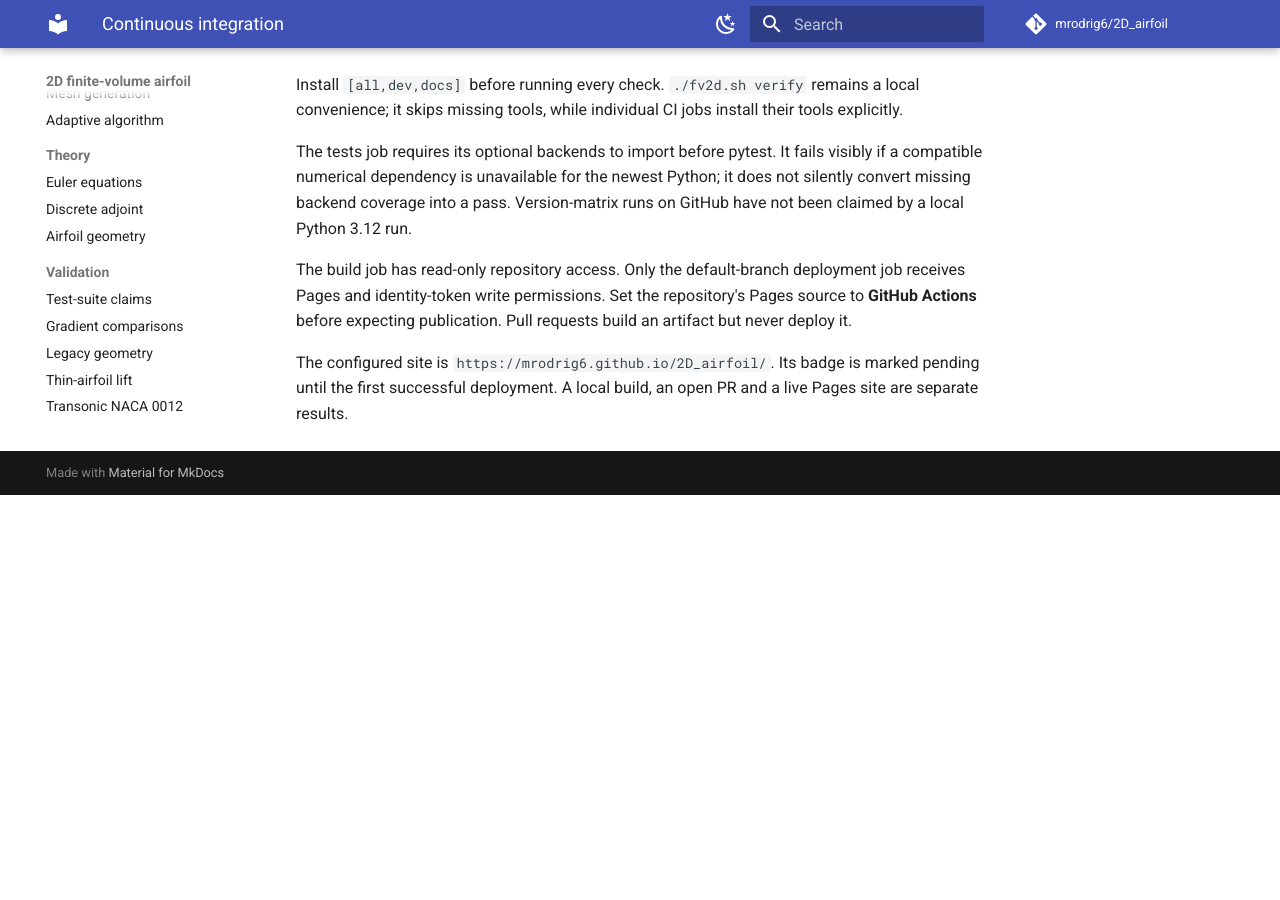
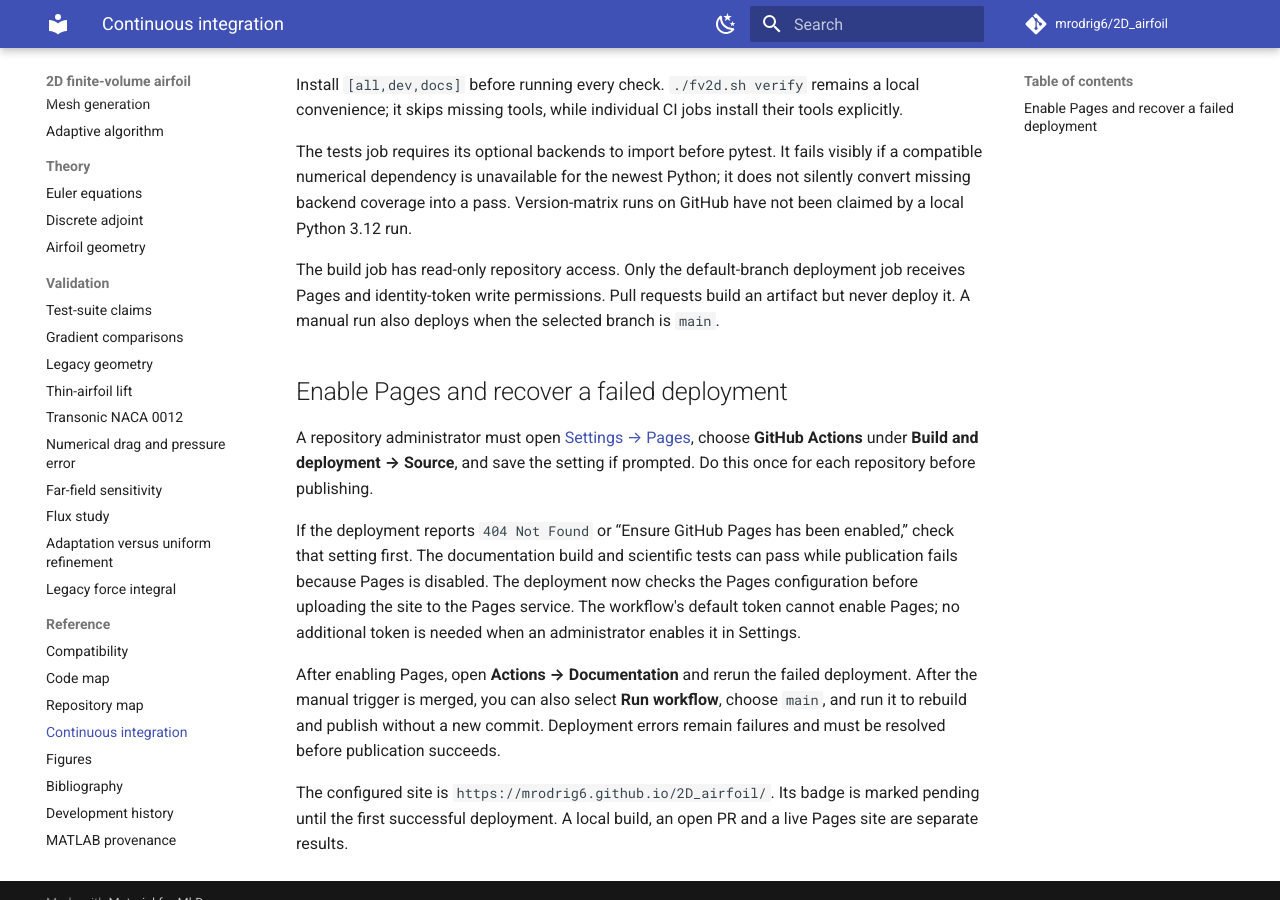
Before and after one commit to mrodrig6/2D_airfoil, an MkDocs documentation site: the page built from docs/reference/ci.md, in a window 1280 px wide and 900 px high, scrolled down 583 px. Built offline with MkDocs 1.6.1 and Material for MkDocs 9.7.7, drawn with Linux system fonts in a browser that asks for light colours; comment, search, counter and statistics services are not loaded; before the commit the page ends 1078 px from its top, so only the background shows below that.

Commit message:
ci: validate Pages setup and add manual deployment recovery

```diff
--- a/docs/reference/ci.md
+++ b/docs/reference/ci.md
@@ -14,6 +14,14 @@
 
 The tests job requires its optional backends to import before pytest. It fails visibly if a compatible numerical dependency is unavailable for the newest Python; it does not silently convert missing backend coverage into a pass. Version-matrix runs on GitHub have not been claimed by a local Python 3.12 run.
 
-The build job has read-only repository access. Only the default-branch deployment job receives Pages and identity-token write permissions. Set the repository's Pages source to **GitHub Actions** before expecting publication. Pull requests build an artifact but never deploy it.
+The build job has read-only repository access. Only the default-branch deployment job receives Pages and identity-token write permissions. Pull requests build an artifact but never deploy it. A manual run also deploys when the selected branch is `main`.
+
+## Enable Pages and recover a failed deployment
+
+A repository administrator must open [Settings → Pages](https://github.com/mrodrig6/2D_airfoil/settings/pages), choose **GitHub Actions** under **Build and deployment → Source**, and save the setting if prompted. Do this once for each repository before publishing.
+
+If the deployment reports `404 Not Found` or “Ensure GitHub Pages has been enabled,” check that setting first. The documentation build and scientific tests can pass while publication fails because Pages is disabled. The deployment now checks the Pages configuration before uploading the site to the Pages service. The workflow's default token cannot enable Pages; no additional token is needed when an administrator enables it in Settings.
+
+After enabling Pages, open **Actions → Documentation** and rerun the failed deployment. After the manual trigger is merged, you can also select **Run workflow**, choose `main`, and run it to rebuild and publish without a new commit. Deployment errors remain failures and must be resolved before publication succeeds.
 
 The configured site is `https://mrodrig6.github.io/2D_airfoil/`. Its badge is marked pending until the first successful deployment. A local build, an open PR and a live Pages site are separate results.
```
Also changed, not shown: 1 other file.
